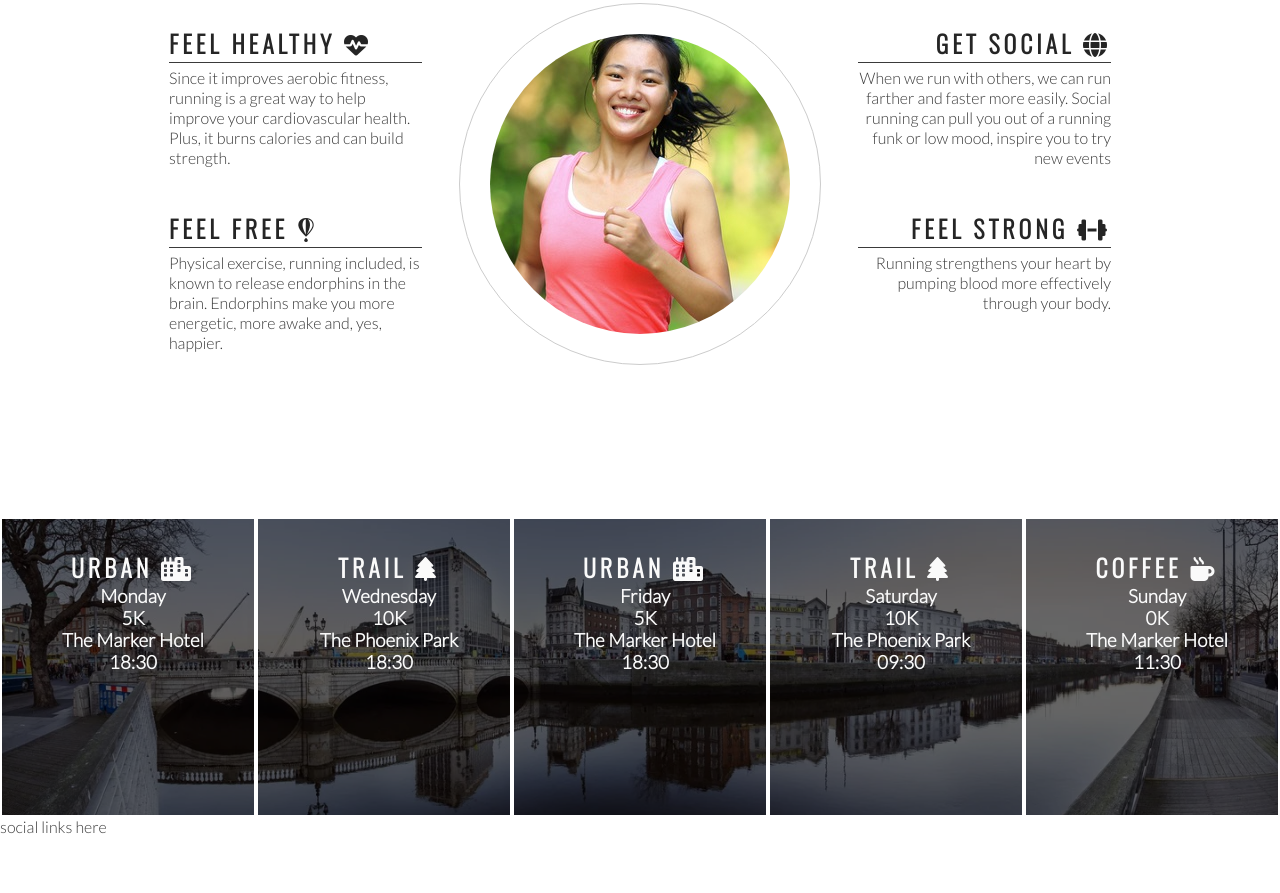
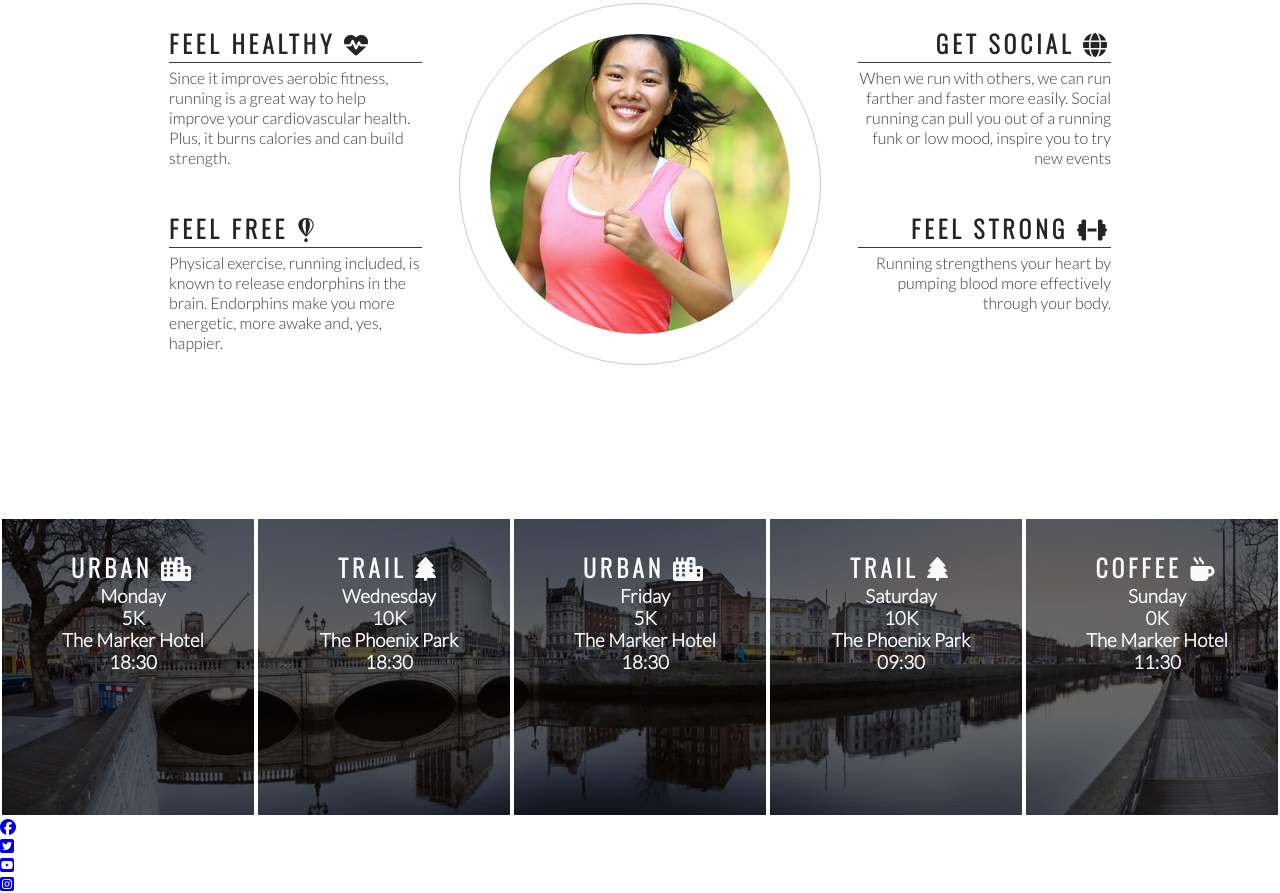
Before and after one commit to JeffreyBull76/love-running, a plain HTML site: page index.html in a window 1280 px wide. Shown: the part 778-1671 px from the top of the page. Before the commit the page ends 1614 px from the top, so only its background shows below. Drawn offline with nearby package versions, Linux system fonts and the light colour scheme.

Commit message:
add social media icons to footer

```diff
--- a/index.html
+++ b/index.html
@@ -116,7 +116,20 @@
        </div>
     </Section>
     <footer>
-        social links here
+        <ul>
+            <li>
+                <a href="https://facebook.com" target="_blank" rel="noopener" aria-label="Visit our Facebook page (opens in new tab)"><i class="fab fa-facebook"></i></a>
+            </li>
+            <li>
+                <a href="https://twitter.com" target="_blank" rel="noopener" aria-label="Visit our Twitter page (opens in new tab)"><i class="fab fa-twitter-square"></i></a>
+            </li>
+            <li>
+                <a href="https://youtube.com" target="_blank" rel="noopener" aria-label="Visit our Youtube page (opens in new tab)"><i class="fab fa-youtube-square"></i></a>
+            </li>
+            <li>
+                <a href="https://instagram.com" target="_blank" rel="noopener" aria-label="Visit our Instagram page (opens in new tab)"><i class="fab fa-instagram-square"></i></a>
+            </li>
+        </ul>
     </footer>
     <!-- font awesome script -->
     <script src="https://kit.fontawesome.com/9cb253b564.js" crossorigin="anonymous"></script>
```
